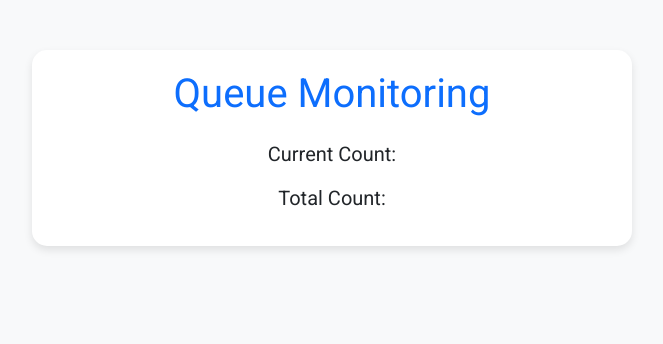
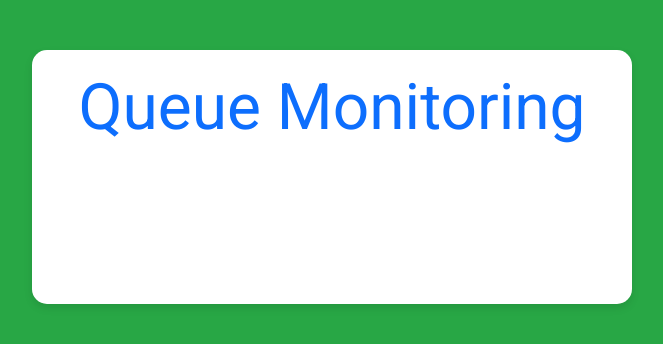
Before and after one commit to Helloworld2523/yolov5peoplecounterwin11-main, a Flask app: page / in a window 1280 px wide. Shown: the top 344 px of the page, without its empty margins (308-971 px from the left). Run offline with Flask 3, Linux system fonts and the light colour scheme; data that the repository does not hold is empty.

Commit message:
ปรับเปลี่ยน index.html พื้นสีเขียว และฟร้อนใหญ่ขึ้น

```diff
--- a/app/templates/index.html
+++ b/app/templates/index.html
@@ -10,8 +10,9 @@
     <link href="https://cdn.jsdelivr.net/npm/bootstrap@5.3.1/dist/css/bootstrap.min.css" rel="stylesheet">
     <style>
         body {
-            background-color: #f8f9fa;
+            background-color: #28a745; /* สีพื้นหลังเป็นสีเขียว */
             font-family: 'Roboto', sans-serif; /* ใช้ฟอนต์ Roboto */
+            color: white; /* ข้อความเป็นสีขาว */
         }
         .dashboard-card {
             margin: 50px auto;
@@ -25,13 +26,13 @@
             margin-top: 20px;
         }
         .count-badge {
-            font-size: 2rem;
-            padding: 10px 20px;
+            font-size: 3rem; /* ขนาดฟอนต์ของ count ใหญ่ขึ้น */
+            padding: 15px 25px;
         }
         .completed {
             color: green;
             font-weight: bold;
-            font-size: 5rem;
+            font-size: 6rem; /* ขนาดฟอนต์ใหญ่ขึ้น */
             margin-top: 20px;
             animation: blink 1s step-start infinite;
             font-family: 'Lora', serif; /* ใช้ฟอนต์ Lora */
@@ -39,7 +40,7 @@
         .alert-message {
             color: orange;
             font-weight: bold;
-            font-size: 2.5rem;
+            font-size: 3rem; /* ขนาดฟอนต์ใหญ่ขึ้น */
             margin-top: 20px;
             animation: blink 1s step-start infinite;
         }
@@ -54,15 +55,15 @@
 <body>
     <div class="container text-center">
         <div class="dashboard-card">
-            <h1 class="mb-4 text-primary">Queue Monitoring</h1>
+            <h1 class="mb-4 text-primary" style="font-size: 4rem;">Queue Monitoring</h1> <!-- ขยายขนาดข้อความ -->
             <!-- Current Count -->
             <div class="count-wrapper">
-                <p class="h5 mb-3">Current Count:</p>
+                <p class="h5 mb-3" style="font-size: 2rem;">Current Count:</p> <!-- ขยายขนาดข้อความ -->
                 <span id="current_count" class="badge bg-success count-badge">0</span>
             </div>
             <!-- Total Count -->
             <div class="count-wrapper">
-                <p class="h5 mb-3">Total Count:</p>
+                <p class="h5 mb-3" style="font-size: 2rem;">Total Count:</p> <!-- ขยายขนาดข้อความ -->
                 <span id="total_count" class="badge bg-primary count-badge">0</span>
             </div>
             <!-- Status Message -->
```
